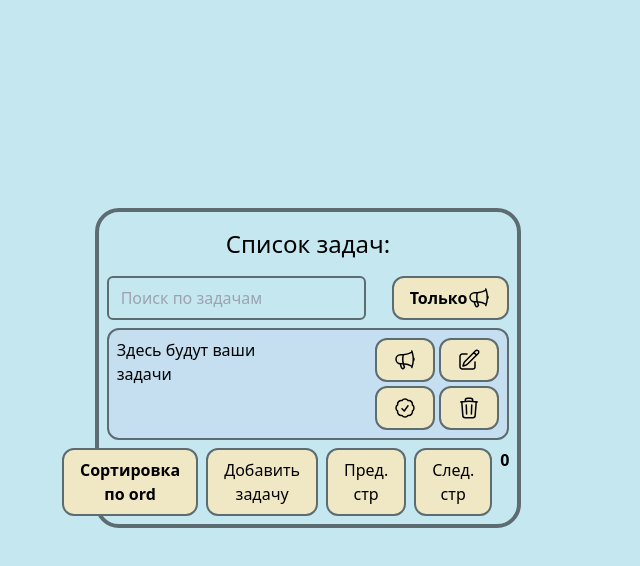
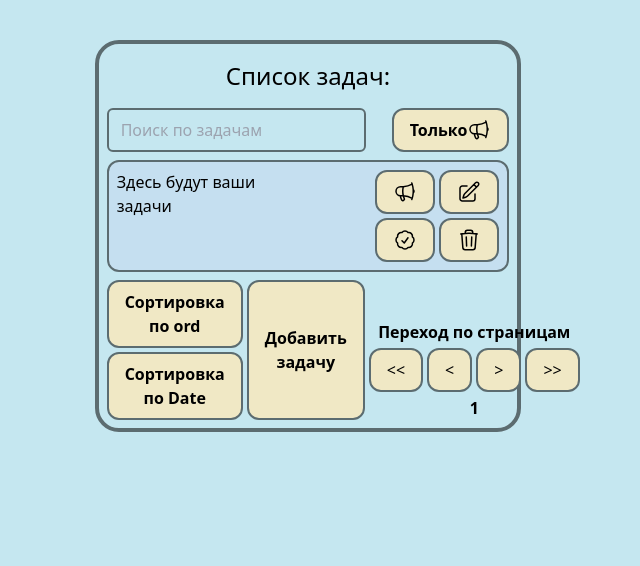
Before and after one commit to Lykoing/StyleGuideToDo, a Vue app: page / in a window 1280 px wide. Shown: the top 566 px of the page, without its empty margins (332-972 px from the left). Built offline with nearby package versions, Linux system fonts and the light colour scheme.

Commit message:
Сделал paging, сортировку и поиск через composible + расширил возможностий пэйджинга

```diff
--- a/src/App.vue
+++ b/src/App.vue
@@ -10,7 +10,7 @@ import ToDoBlock from './components/ToDoBlock.vue'
 
 <style scoped>
 .content {
-  @apply h-screen py-52
-    flex justify-center items-center;
+  @apply py-10
+    flex justify-center;
 }
 </style>
--- a/src/components/TaskItem.vue
+++ b/src/components/TaskItem.vue
@@ -26,19 +26,11 @@ const props = defineProps({
     type: Boolean,
     default: false,
   },
-  totalVisibility: {
-    type: Boolean,
-    default: true,
-  },
 })
 </script>
 
 <template>
-  <div
-    v-if="props.totalVisibility"
-    :class="{ important: props.isImportant }"
-    class="tasksItem"
-  >
+  <div :class="{ important: props.isImportant }" class="tasksItem">
     <div :class="{ checked: props.ischecked }" class="taskItem__text">
       {{ props.text }}
     </div>
@@ -85,7 +77,7 @@ const props = defineProps({
 }
 
 .taskItem__actions {
-  @apply flex flex-row gap-1;
+  @apply flex flex-row gap-1 flex-wrap;
 }
 
 .taskItem__text {
--- a/src/components/TasksList.vue
+++ b/src/components/TasksList.vue
@@ -1,11 +1,11 @@
 <script setup>
-import { ref, computed } from 'vue'
+import { ref, inject } from 'vue'
 import TaskItem from './TaskItem.vue'
 import ModTasksItemEdit from './ModTasksItem.vue'
 import { useTasksStore } from '../stores/tasks.store'
 
 const taskStore = useTasksStore()
-const tasksList = computed(() => taskStore.visiblePage)
+const tasksList = inject('tasksList')
 
 let isModActive = ref(false)
 let editingOrd = ref(0)
@@ -30,7 +30,6 @@ let finishEditing = (inputValue) => {
       :text="item.text"
       :ischecked="item.checked"
       :ord="item.ord"
-      :totalVisibility="item.TotalVisibility"
       :key="item.ord"
       :isImportant="item.isImportant"
       @editTask="editTask"
--- a/src/components/ToDoBlock.vue
+++ b/src/components/ToDoBlock.vue
@@ -1,8 +1,9 @@
 <script setup>
 import TasksList from './TasksList.vue'
-import { computed } from 'vue'
 import ToDoBlockActions from './ToDoBlockActions.vue'
 import TaskFilter from './TaskFilter.vue'
+import { usePrepTasks } from '../composable/usePrepTasks'
+usePrepTasks()
 </script>
 
 <template>
--- a/src/components/ToDoBlockActions.vue
+++ b/src/components/ToDoBlockActions.vue
@@ -2,14 +2,18 @@
 import AppButton from './app/AppButton.vue'
 import { useTasksStore } from '../stores/tasks.store'
 import ModTasksItem from './ModTasksItem.vue'
-import { ref, computed } from 'vue'
+import { ref, inject } from 'vue'
 
 const tasksStore = useTasksStore()
-const sortByOrd = tasksStore.sortByOrd
-const incPage = tasksStore.incPage
-const decPage = tasksStore.decPage
+const toggleSortingByOrd = tasksStore.toggleSortingByOrd
+const toggleSortingByDate = tasksStore.toggleSortingByDate
+const nextPage = inject('tasksNextPage')
+const prevPage = inject('tasksPrevPage')
+const toLastPage = inject('tasksToLastPage')
+const toFirstPage = inject('tasksToFirstPage')
 const toggleMod = ref(false)
-const page = computed(() => tasksStore.pageNum)
+const lastPage = inject('tasksLastPage')
+const currentPage = inject('tasksCurrentPage')
 
 let addTask = (inputValue) => {
   if (inputValue) {
@@ -22,21 +26,59 @@ let addTask = (inputValue) => {
 <template>
   <div class="actions">
     <ModTasksItem :isModActive="toggleMod" @finishEditing="addTask" />
-    <AppButton class="flex flex-row" @click="sortByOrd">
-      <strong>Сортировка по ord</strong>
-    </AppButton>
-    <AppButton @click="toggleMod = !toggleMod">Добавить задачу</AppButton>
-    <AppButton @click="decPage">Пред. стр</AppButton>
-    <AppButton @click="incPage">След. стр</AppButton>
-    <span
-      ><strong>{{ page }}</strong></span
+    <div class="actions-sorting">
+      <AppButton
+        class="flex grow"
+        @click="toggleSortingByOrd"
+        :class="{ red: tasksStore.isSortedByOrd }"
+      >
+        <strong>Сортировка по ord</strong>
+      </AppButton>
+      <AppButton
+        class="flex grow"
+        @click="toggleSortingByDate"
+        :class="{ red: tasksStore.isSortedByDate }"
+      >
+        <strong>Сортировка по Date</strong>
+      </AppButton>
+    </div>
+
+    <AppButton @click="toggleMod = !toggleMod">
+      <strong> Добавить задачу</strong></AppButton
     >
+
+    <div class="actions-moving">
+      <span class="flex self-center">
+        <strong>Переход по страницам</strong>
+      </span>
+      <div class="actions-moving-firstRow">
+        <AppButton @click="toFirstPage">&lt;&lt;</AppButton>
+        <AppButton @click="prevPage">&lt;</AppButton>
+        <AppButton @click="nextPage">></AppButton>
+        <AppButton @click="toLastPage">>></AppButton>
+      </div>
+      <span class="flex justify-center"
+        ><strong>{{ currentPage.value + 1 }}</strong
+        ><strong v-if="lastPage + 1 > 1">...{{ lastPage + 1 }}</strong></span
+      >
+    </div>
   </div>
 </template>
 
 <style scoped>
 .actions {
-  @apply w-full
-    flex flex-row gap-2 justify-end;
+  @apply flex flex-row gap-1 justify-start;
+}
+.actions-sorting {
+  @apply flex flex-col gap-1 justify-start;
+}
+.actions-moving {
+  @apply flex flex-col gap-1 justify-center self-end;
+}
+.actions-moving-firstRow {
+  @apply flex flex-row gap-1 justify-center;
+}
+.red {
+  @apply bg-btn-imp;
 }
 </style>
--- /dev/null
+++ b/src/composable/usePrepTasks.js
@@ -0,0 +1,87 @@
+import { computed, provide, ref } from 'vue'
+import { useTasksStore } from '../stores/tasks.store'
+import { useSearchTask } from './useSearchTask'
+
+/**
+ * Подготовка данных с пагинацией и фильтрами
+ */
+export function usePrepTasks() {
+  const tasksStore = useTasksStore()
+  const search = useSearchTask()
+  const currentPageNum = ref(0)
+  const amountOfElementsOnPage = ref(5)
+
+  function compareByOrdFn(task1, task2) {
+    return task1.ord - task2.ord
+  }
+
+  function compareByDateFn(task1, task2) {
+    return task1.dateCreate - task2.dateCreate
+  }
+
+  // Получаем все данные
+  const itemsAllList = computed(() => {
+    let data = tasksStore.tasksList
+    if (tasksStore.isSortedByDate) data = data.sort(compareByDateFn)
+    if (tasksStore.isSortedByOrd) data = data.sort(compareByOrdFn)
+    if (search.isActive.value) {
+      currentPageNum.value = 0
+      data = data.filter((e) => search.check(e.text))
+    }
+    if (tasksStore.isFilteredByImp) {
+      currentPageNum.value = 0
+      data = data.filter((e) => e.isImportant)
+    }
+    data = data.slice(
+      currentPageNum.value * amountOfElementsOnPage.value,
+      currentPageNum.value * amountOfElementsOnPage.value +
+        amountOfElementsOnPage.value
+    )
+    return data
+  })
+
+  // Считаем колличество всех вдимых записей
+  const itemsAllCount = computed(() => itemsAllList.value?.length)
+  const lastPageNum = computed(() => {
+    if (tasksStore.tasksList.length % amountOfElementsOnPage.value != 0)
+      return Math.trunc(
+        tasksStore.tasksList.length / amountOfElementsOnPage.value
+      )
+    return (
+      Math.trunc(tasksStore.tasksList.length / amountOfElementsOnPage.value) - 1
+    )
+  })
+
+  function nextPage() {
+    if (currentPageNum.value < lastPageNum.value) currentPageNum.value += 1
+  }
+
+  function prevPage() {
+    if (currentPageNum.value > 0) currentPageNum.value -= 1
+  }
+
+  function toLastPage() {
+    console.log('Зашёл на ласт')
+    currentPageNum.value = lastPageNum.value
+  }
+
+  function toFirstPage() {
+    console.log('Зашёл на фёрст')
+    currentPageNum.value = 0
+  }
+
+  provide('tasksSetSearchField', search.setSearchFiled)
+  provide('tasksList', itemsAllList)
+  provide('tasksAllCount', itemsAllCount)
+  provide('tasksNextPage', nextPage)
+  provide('tasksPrevPage', prevPage)
+  provide('tasksToLastPage', toLastPage)
+  provide('tasksToFirstPage', toFirstPage)
+  provide('tasksLastPage', lastPageNum)
+  provide(
+    'tasksCurrentPage',
+    computed(() => currentPageNum)
+  )
+
+  return {}
+}
--- /dev/null
+++ b/src/composable/useSearchTask.js
@@ -0,0 +1,32 @@
+import { computed, ref } from 'vue'
+import { searchInText } from '../utiles/search.utile'
+/**
+ * Поиск по записям
+ */
+export function useSearchTask() {
+  const searchField = ref('')
+
+  /**
+   * Активен ли поиск?
+   */
+  const isActive = computed(() => !!searchField.value)
+
+  /**
+   * Производим поиск по полям элемента
+   * @param {object} item запись
+   * @returns true/false
+   */
+  function check(item) {
+    return searchInText(item, searchField.value)
+  }
+
+  function setSearchFiled(text) {
+    searchField.value = text
+  }
+
+  return {
+    check,
+    isActive,
+    setSearchFiled,
+  }
+}
--- a/src/stores/tasks.store.js
+++ b/src/stores/tasks.store.js
@@ -1,38 +1,24 @@
 import { defineStore } from 'pinia'
-import { ref, computed } from 'vue'
+import { ref } from 'vue'
 
 export const useTasksStore = defineStore('tasks', () => {
   const ordNumber = ref(0)
-  const isfilteredByImp = ref(false)
-  const pageNum = ref(0)
-  const searchValue = ref('')
 
-  function incPage() {
-    pageNum.value += 1
-  }
-  function decPage() {
-    pageNum.value -= 1
-  }
+  const isFilteredByImp = ref(false)
+  const isSortedByOrd = ref(false)
+  const isSortedByDate = ref(false)
 
   const tasksList = ref([
     {
       text: 'Здесь будут ваши задачи',
-      dateCreate: new Date(),
-      ord: 10,
+      dateCreate: new Date(8.64e15),
+      ord: ordNumber.value,
       checked: false,
       isImportant: false,
       searchVisibility: true,
       TotalVisibility: true,
     },
   ])
-
-  const visiblePage = computed(() =>
-    tasksList.value.filter((item, i) => {
-      if (i >= 5 * pageNum.value && i < 5 * pageNum.value + 5) {
-        return item
-      }
-    })
-  )
 
   function addTask(text) {
     ordNumber.value += 1
@@ -44,17 +30,6 @@ export const useTasksStore = defineStore('tasks', () => {
       isImportant: false,
       searchVisibility: true,
       TotalVisibility: true,
-    })
-    setTotalVisibility()
-  }
-
-  function setTotalVisibility() {
-    tasksList.value.forEach((item) => {
-      if (isfilteredByImp.value) {
-        item.TotalVisibility = item.searchVisibility && item.isImportant
-      } else {
-        item.TotalVisibility = item.searchVisibility
-      }
     })
   }
 
@@ -72,22 +47,6 @@ export const useTasksStore = defineStore('tasks', () => {
     })
   }
 
-  function searchFiltering() {
-    tasksList.value.forEach((item) => {
-      if (item.text.includes(searchValue.value)) {
-        item.searchVisibility = true
-      } else {
-        item.searchVisibility = false
-      }
-    })
-    setTotalVisibility()
-  }
-
-  function toggleImpFiltering() {
-    isfilteredByImp.value = !isfilteredByImp.value
-    setTotalVisibility()
-  }
-
   function checkTask(ord) {
     tasksList.value.forEach((item) => {
       if (item.ord == ord) {
@@ -102,19 +61,20 @@ export const useTasksStore = defineStore('tasks', () => {
         item.isImportant = !item.isImportant
       }
     })
-    setTotalVisibility()
   }
 
-  function updateSearchValue(newSearchValue) {
-    searchValue.value = newSearchValue
-    setTotalVisibility()
-  }
-  function sortByOrd() {
-    tasksList.value.sort(conpareTasks)
+  function toggleImpFiltering() {
+    isFilteredByImp.value = !isFilteredByImp.value
   }
 
-  function conpareTasks(a, b) {
-    return a.ord - b.ord
+  function toggleSortingByOrd() {
+    isSortedByOrd.value = !isSortedByOrd.value
+    isSortedByDate.value = false
+  }
+
+  function toggleSortingByDate() {
+    isSortedByDate.value = !isSortedByDate.value
+    isSortedByOrd.value = false
   }
 
   return {
@@ -124,15 +84,11 @@ export const useTasksStore = defineStore('tasks', () => {
     checkTask,
     editTask,
     toggleTaskImp,
-    isfilteredByImp,
+    isFilteredByImp,
+    isSortedByOrd,
+    isSortedByDate,
     toggleImpFiltering,
-    searchValue,
-    searchFiltering,
-    updateSearchValue,
-    sortByOrd,
-    visiblePage,
-    incPage,
-    decPage,
-    pageNum,
+    toggleSortingByOrd,
+    toggleSortingByDate,
   }
 })
--- /dev/null
+++ b/src/utiles/search.utile.js
@@ -0,0 +1,9 @@
+/**
+ * Поиск по тексту
+ * @param {string} text
+ * @param {string} search
+ * @returns true - если есть вхождения, иначе false
+ */
+export function searchInText(text, search) {
+  return text.toLowerCase().includes(search.toLowerCase())
+}
```
Also changed, not shown: src/components/TaskFilter.vue (+5 -8 lines), src/components/app/AppButton.vue (line endings or trailing spaces), 1 other file (tests, documents, lock files or other folders).
